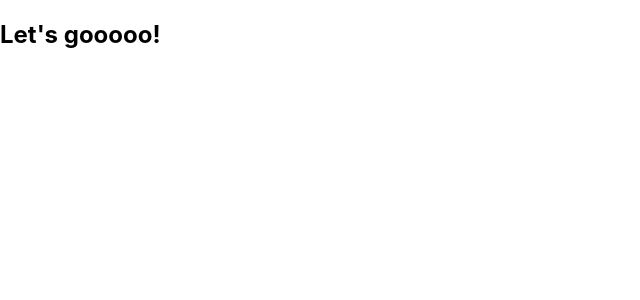
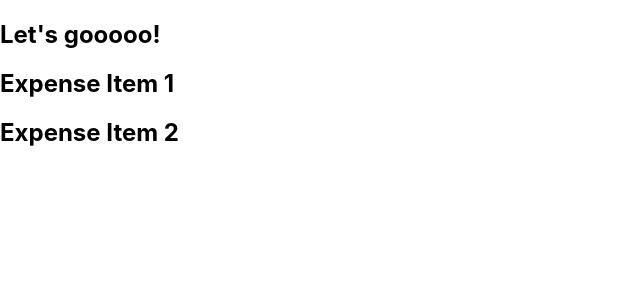
Before and after one commit to SertayKabuk/react-hello, a React (Create React App) app: page / in a window 1280 px wide. Shown: the top 300 px of the page, without its empty margins (0-640 px from the left). Built offline with nearby package versions, Linux system fonts and the light colour scheme.

Commit message:
Sample component created.

```diff
--- a/src/App.tsx
+++ b/src/App.tsx
@@ -1,7 +1,12 @@
+
+import {ExpenseItem} from './components/ExpenseItem'
+
 function App() {
   return (
     <div>
       <h2>Let's gooooo!</h2>
+      <ExpenseItem message="1"></ExpenseItem>
+      <ExpenseItem message="2"></ExpenseItem>
     </div>
   );
 }
--- /dev/null
+++ b/src/components/ExpenseItem.tsx
@@ -0,0 +1,36 @@
+// /**
+//  * @class ExpenseItem
+//  */
+// import * as React from "react";
+
+// export type Props = { text: string };
+
+// export class ExpenseItem extends React.Component<Props>  {
+//   render() {
+//     const { text } = this.props;
+//     return <div style={{ color: "red" }}>Expense Item {text}</div>;
+//   }
+// }
+
+
+// Declaring type of props - see "Typing Component Props" for more examples
+type ExpenseItemProps = {
+    message: string;
+  }; /* use `interface` if exporting so that consumers can extend */
+
+  // Easiest way to declare a Function Component; return type is inferred.
+  const ExpenseItem = ({ message }: ExpenseItemProps): JSX.Element => <h2>Expense Item {message}</h2>;
+
+  export {ExpenseItem}
+
+
+// /**
+//  * @class ExpenseItem
+//  */
+//  import * as React from "react";
+
+//  export class ExpenseItem extends React.Component  {
+//    render() {
+//       return <div style={{ color: "red" }}>Expense Item</div>;
+//    }
+//  }
```
